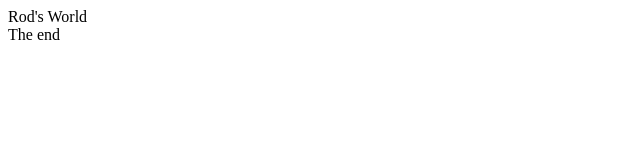
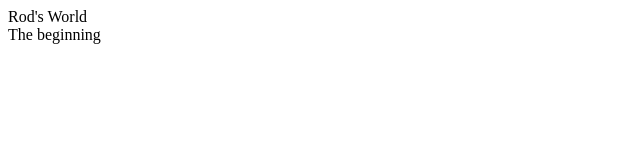
Before and after one commit to RodWill94/version-control-simulation-Rodrekean-Williams, a plain HTML site: page index.html in a window 1280 px wide. Shown: the full height of the page, 0-640 px from the left. Drawn offline with Linux system fonts and the light colour scheme.

Commit message:
made changes to footer

```diff
--- a/index.html
+++ b/index.html
@@ -7,6 +7,6 @@
 </head>
 <body>
     <header>Rod's World</header>
-    <footer>The end</footer>
+    <footer>The beginning</footer>
 </body>
 </html>
```
